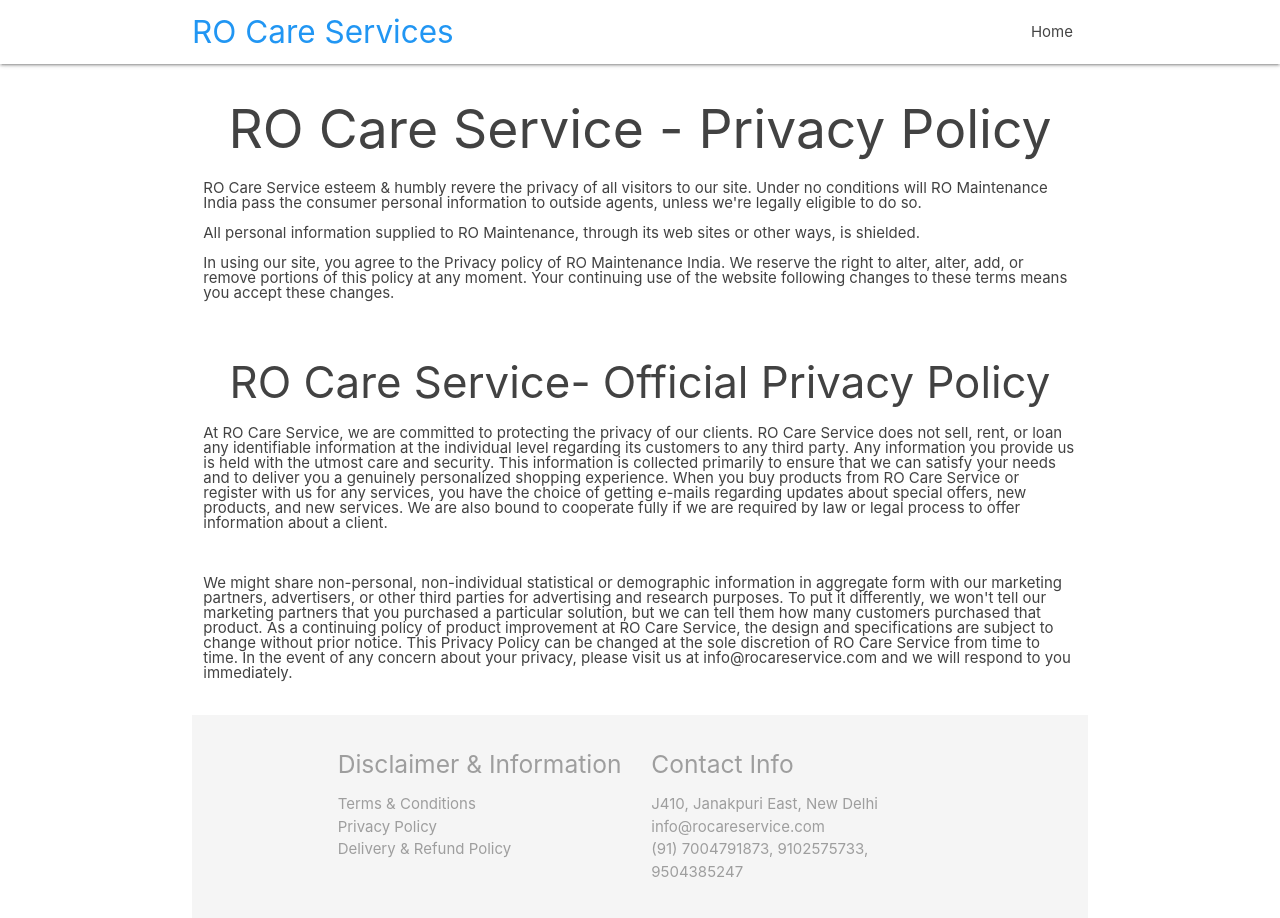
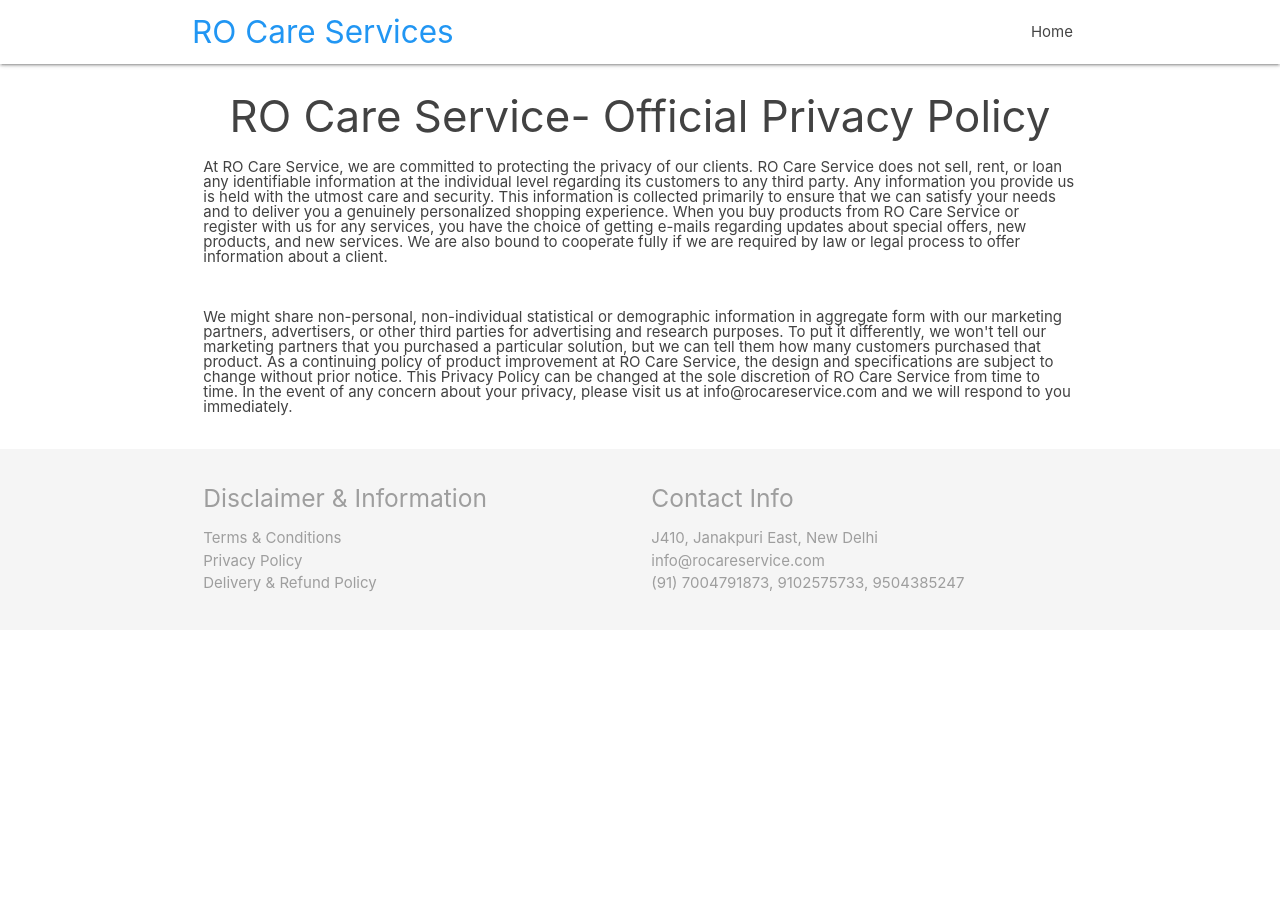
Before and after one commit to deepsinghal/RO_Web, a plain HTML site: page prv.html in a window 1280 px wide. After the commit the page ends 800 px from the top, so only its background shows below. Drawn offline with nearby package versions, Linux system fonts and the light colour scheme.

Commit message:
Update prv.html

```diff
--- a/prv.html
+++ b/prv.html
@@ -32,14 +32,6 @@
 
     <div class='row'>
       <div class='col s12 grey-text text-darken-3'>
-          <h2 align="center">RO Care Service - Privacy Policy</h2>
-			<div class="col-lg-12">
-			<p>RO Care Service esteem & humbly revere the privacy of all visitors to our site. Under no conditions will RO Maintenance India pass the consumer personal information to outside agents, unless we're legally eligible to do so.</p>
-
-<p>All personal information supplied to RO Maintenance, through its web sites or other ways, is shielded.</p>
-
-<p>In using our site, you agree to the Privacy policy of RO Maintenance India. We reserve the right to alter, alter, add, or remove portions of this policy at any moment. Your continuing use of the website following changes to these terms means you accept these changes.</p>
-<p>&nbsp;</p>
 
 <h3 align="center">RO Care Service- Official Privacy Policy</h3>
 <p>
```
